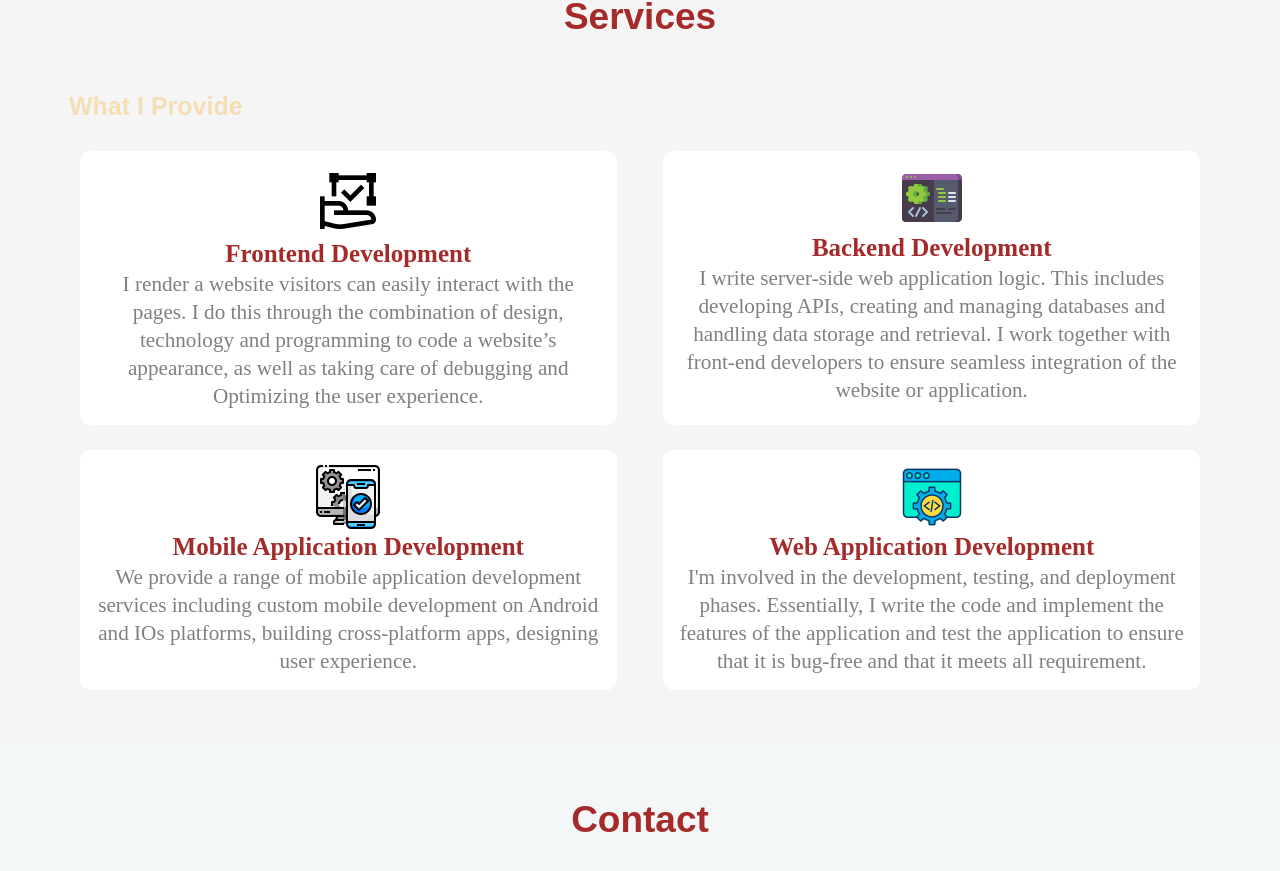
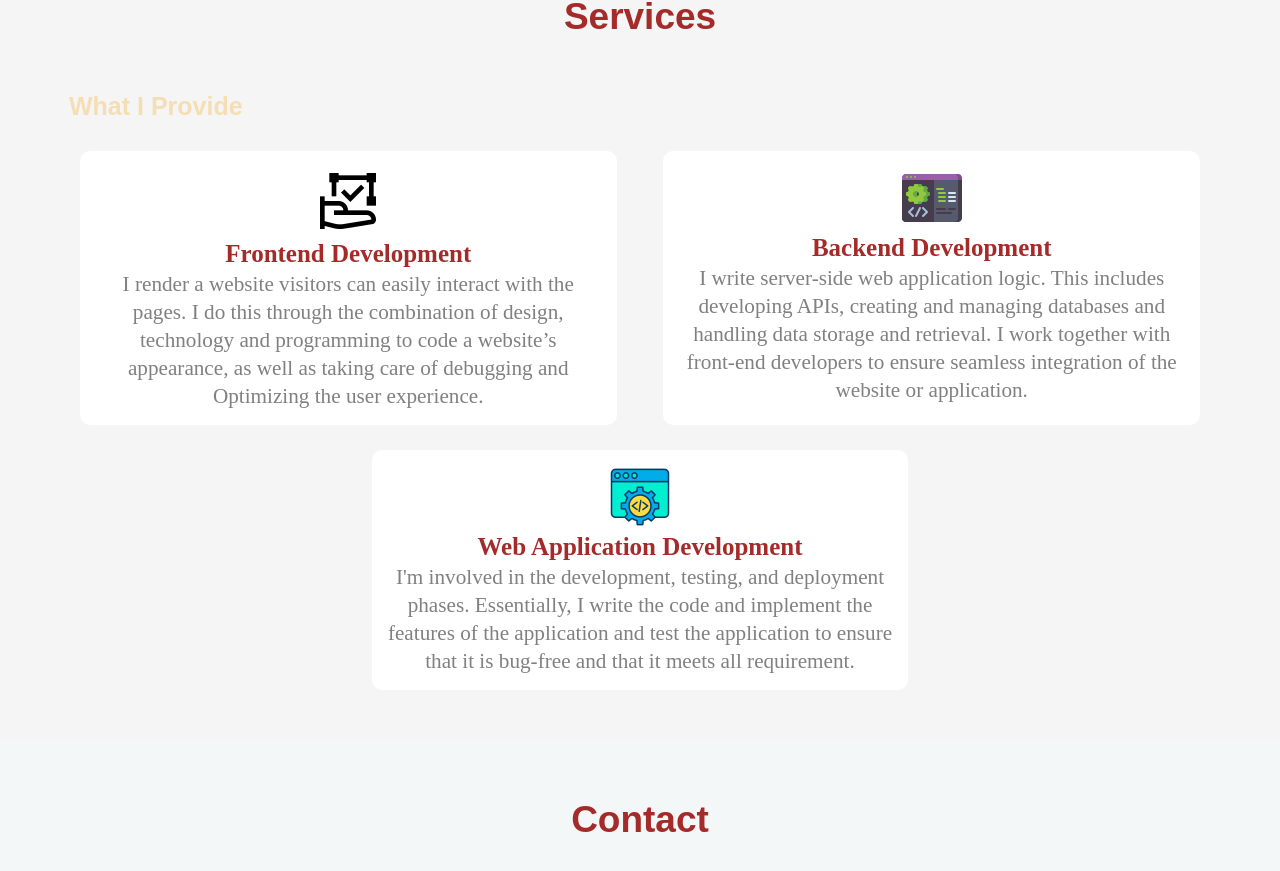
Before and after one commit to Naythankik/react-portfolio, a React (Create React App) app: page / in a window 1280 px wide. Shown: the part 2287-3158 px from the top of the page. Built offline with nearby package versions, Linux system fonts and the light colour scheme.

Commit message:
modified baby codes

```diff
--- a/src/App.js
+++ b/src/App.js
@@ -1,10 +1,17 @@
+import PackagesList from "./templates/PackageImages";
+import { useState } from "react";
+
 function App() {
 
-  const images = [
-    'bootstrap', 'html', 'php', 'tailwind', 'mongo',
-     'git', 'mysql', 'heroku', 'netlify', 'css',
-      'js', 'node', 'github', 'laravel', 'react', 'postman'
-  ];
+  const [images, setImage] = useState(
+    [
+      'bootstrap', 'html', 'php', 'tailwind', 'mongo',
+       'git', 'mysql', 'heroku', 'netlify', 'css',
+        'js', 'node', 'github', 'laravel', 'react', 'postman'
+    ]
+  );
+
+
   const description = (
     <p>
       I am a Software Engineer with a foundational understanding of
@@ -31,14 +38,7 @@ function App() {
     </p>
 
     <div className="packages">
-
-      {images.map((image, index) => (
-        <div className="tool" key={index + 1}>
-          <img src={ `./images/${image}.svg` } alt="#" /> <span>{ image.toUpperCase() }</span>
-
-        </div>
-        ))}
-
+      <PackagesList images={images} />
     </div>
 
   </div>
--- a/src/components/Project.js
+++ b/src/components/Project.js
@@ -1,7 +1,11 @@
+import ProjectList from "../templates/ProjectList";
+import { useState } from "react";
+
 const Projects = () => {
 
     // List of all projects
-    const projects = [
+    const [projects, setProject] = useState(
+        [
             {
             'id' : 1,
             'title' : 'Citrone Redesign',
@@ -46,7 +50,7 @@ const Projects = () => {
                                     },
                 'tools' : ['NodeJS, Express, MongoDB, Vercel']
             }
-        ];
+    ]);
 
     return (
         <section className="services" style={{ backgroundColor: "white"}}>
@@ -55,26 +59,7 @@ const Projects = () => {
 
                 <div className="providers">
                     <div className="projects">
-
-                    { projects.map(project => {
-
-                        return (
-                            <div className="project" key={project.id}>
-                        <h2>{project.title}</h2>
-                        <p style={{ color: 'black', padding: '10 0' }}>{project.description}</p>
-                        <p>
-                            Github :
-                            <a href={project.gihub_link} target="_blank">{project.gihub_link}</a>
-                        </p>
-                        <p>
-                            Deployment :
-                            <a href={project.deployed_link.href} target="_blank">{project.deployed_link.name}</a>
-                        </p>
-                        <p>Tools : {project.tools}</p>
-                        </div>
-                        )
-                        })}
-
+                        <ProjectList projects={projects} />
                     </div>
                 </div>
             </div>
--- a/src/components/Services.js
+++ b/src/components/Services.js
@@ -1,45 +1,47 @@
+import { useState } from "react";
+import ServiceList from "../templates/ServiceList";
+
 const Services = () => {
-    const providers = [
+
+    const [providers, setProvider] = useState([
             {
                 'id' : 1,
                 'title' : 'Frontend Development',
                 'description' : 'I render a website visitors can easily interact with the pages. I do this through the combination of design, technology and programming to code a website’s appearance, as well as taking care of debugging and Optimizing the user experience.',
-            'image' : 'frontend.png'
+                'image' : 'frontend.png',
+                'visibility' : true
             },
             {
                 'id' : 2,
                 'title' : 'Backend Development',
                 'description' : 'I write server-side web application logic. This includes developing APIs, creating and managing databases and handling data storage and retrieval. I work together with front-end developers to ensure seamless integration of the website or application.',
-            'image' : 'backend.png'
+                'image' : 'backend.png',
+                'visibility' : true
             },
             {
                 'id' : 3,
                 'title' : 'Mobile Application Development',
                 'description' : 'We provide a range of mobile application development services including custom mobile development on Android and IOs platforms, building cross-platform apps, designing user experience.',
-            'image' : 'mobile.png'
+                'image' : 'mobile.png',
+                'visibility' : false
             },
             {
                 'id' : 4,
                 'title' : 'Web Application Development',
                 'description' : 'I\'m involved in the development, testing, and deployment phases. Essentially, I write the code and implement the features of the application and test the application to ensure that it is bug-free and that it meets all requirement.',
-            'image' : 'web.png'
+                'image' : 'web.png',
+                'visibility' : true
             }
-    ]
+        ]);
+
     return (
         <section className="services">
             <div id="services">
                 <h1>Services</h1>
                 <h3>What I Provide</h3>
 
-                    <div className="providers">
-                        {providers.map(provider => {
-                            return (<div className="development" key={provider.id}>
-                                <img src={`./images/${provider.image}`} alt="" />
-                                <h2>{provider.title}</h2>
-                                <p>{provider.description}</p>
-                            </div>)
-                        })}
-                    </div>
+                <ServiceList providers={providers} />
+
             </div>
         </section>
      );
--- /dev/null
+++ b/src/templates/PackageImages.js
@@ -0,0 +1,14 @@
+const PackagesList = ({ images }) => {
+
+    return (
+        images.map((image, index) => (
+            <div className="tool" key={index + 1}>
+              <img src={ `./images/${image}.svg` } alt="#" /> <span>{ image.toUpperCase() }</span>
+
+            </div>
+            ))
+     );
+
+}
+
+export default PackagesList;
--- /dev/null
+++ b/src/templates/ProjectList.js
@@ -0,0 +1,24 @@
+const ProjectList = ({ projects }) => {
+    return (
+         projects.map(project => {
+
+            return (
+                <div className="project" key={project.id}>
+            <h2>{project.title}</h2>
+            <p style={{ color: 'black', padding: '10 0' }}>{project.description}</p>
+            <p>
+                Github :
+                <a href={project.gihub_link} target="_blank">{project.gihub_link}</a>
+            </p>
+            <p>
+                Deployment :
+                <a href={project.deployed_link.href} target="_blank">{project.deployed_link.name}</a>
+            </p>
+            <p>Tools : {project.tools}</p>
+            </div>
+            )
+            })
+     );
+}
+
+export default ProjectList;
--- /dev/null
+++ b/src/templates/ServiceList.js
@@ -0,0 +1,17 @@
+const ServiceList = ({ providers }) => {
+    return (
+        <div className="providers">
+            {providers.map(provider => {
+               if (provider.visibility) {
+                return (<div className="development" key={provider.id}>
+                    <img src={`./images/${provider.image}`} alt="#" />
+                    <h2>{provider.title}</h2>
+                    <p>{provider.description}</p>
+                </div>)
+               }
+            })}
+        </div>
+     );
+}
+
+export default ServiceList;
```
Lines whose indentation alone changed are shown as unchanged.
